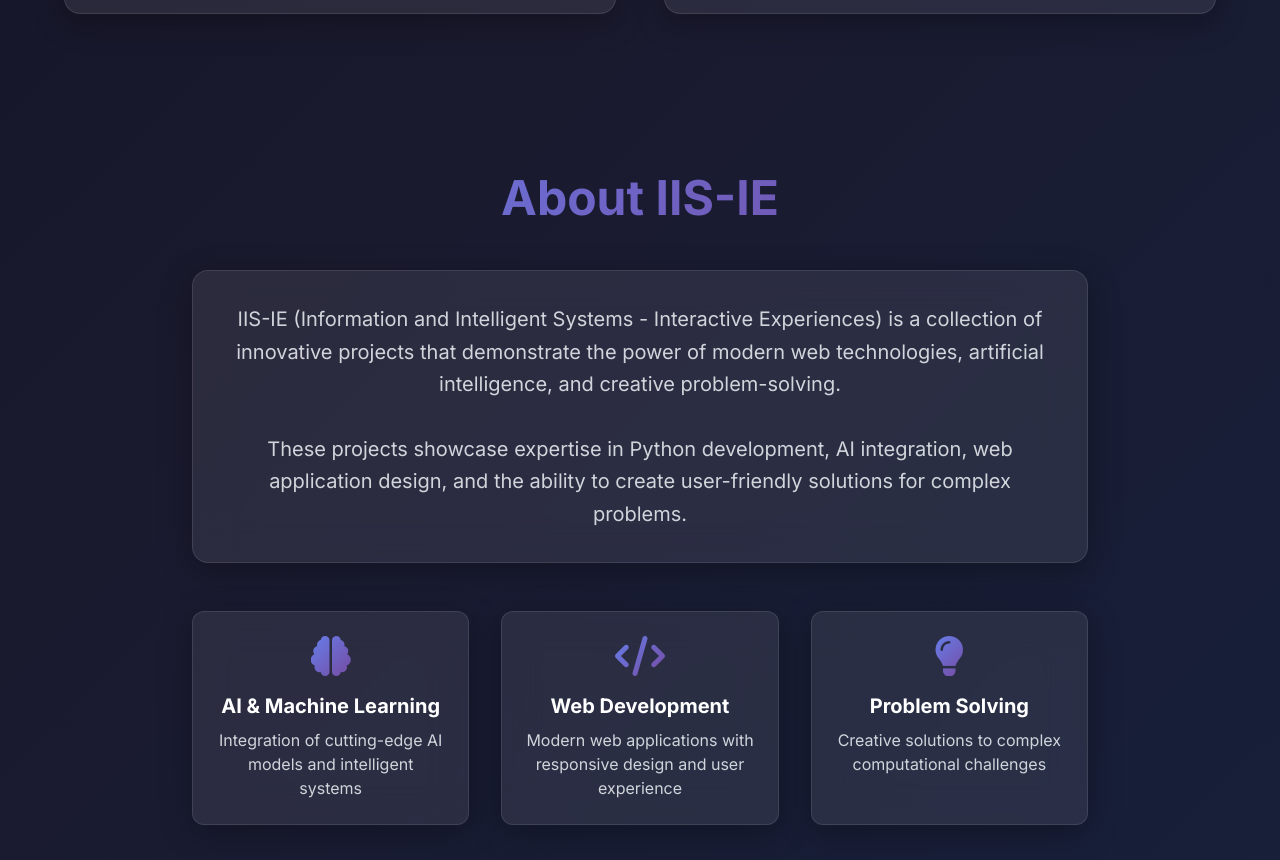
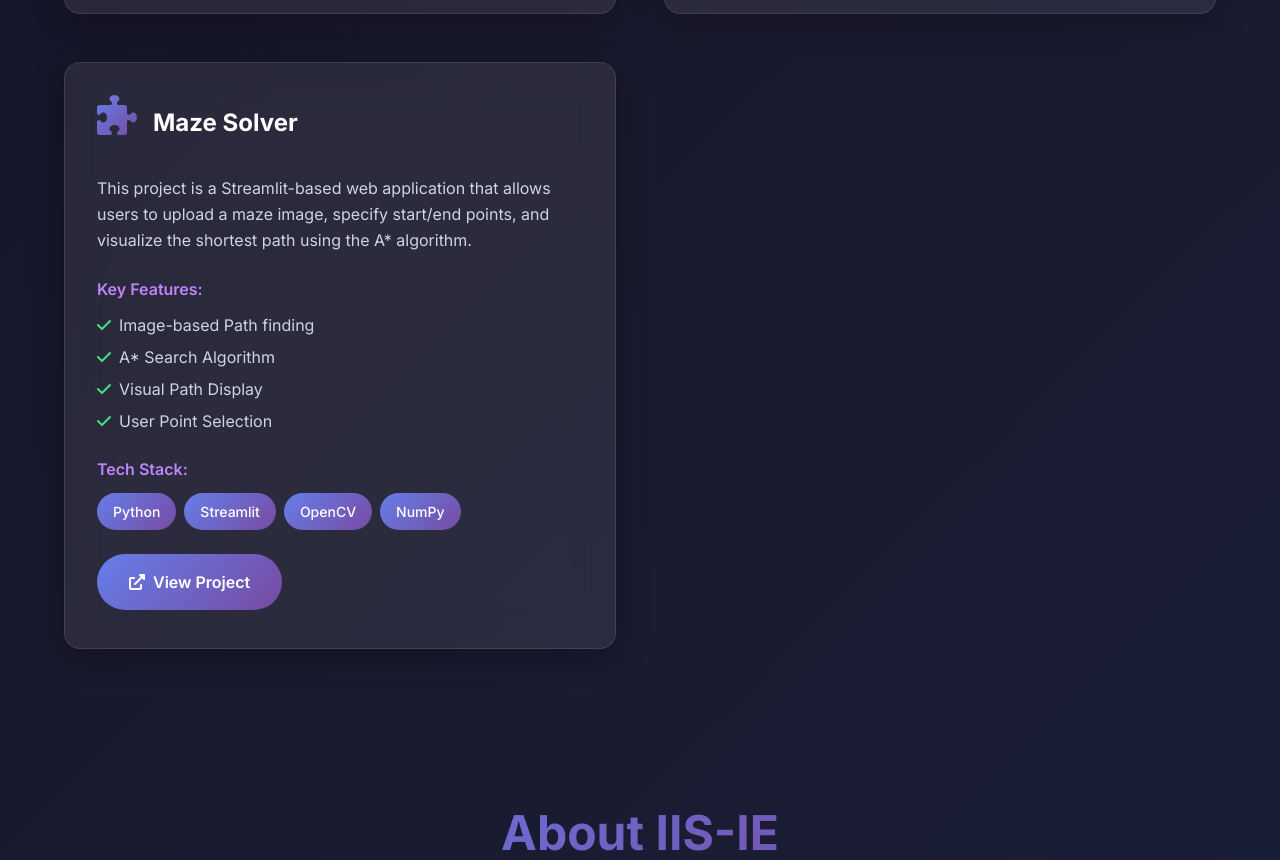
Before and after one commit to UnnatMalik/IIS-IE, a plain HTML site: page index.html in a window 1280 px wide. Shown: the part 1565-2425 px from the top of the page. Drawn offline with nearby package versions, Linux system fonts and the light colour scheme; animation ran at ten frames a second.

Commit message:
landing page changes

```diff
--- a/index.html
+++ b/index.html
@@ -279,7 +279,7 @@
                 <i class="fas fa-robot text-8xl feature-icon mb-6"></i>
             </div>
             <h1 class="text-5xl md:text-7xl font-bold mb-6 gradient-text">
-                IIS-IE Portfolio
+                IIS-IE
             </h1>
             <p class="text-xl md:text-2xl text-gray-300 mb-8 max-w-3xl mx-auto leading-relaxed">
                 Innovative projects showcasing <span class="text-blue-400 font-semibold">AI</span>,
@@ -337,6 +337,7 @@
                 </div>
 
                 <!-- Sudoku Project -->
+
                 <div class="project-card glass-effect rounded-2xl p-8 glow-effect">
                     <div class="flex items-center mb-6">
                         <i class="fas fa-puzzle-piece feature-icon mr-4"></i>
@@ -364,6 +365,37 @@
                         </div>
                     </div>
                     <a href="http://127.0.0.1:5000/" class="btn-primary inline-block">
+                        <i class="fas fa-external-link-alt mr-2"></i>View Project
+                    </a>
+                </div>
+
+                <!-- MAze Project -->
+                <div class="project-card glass-effect rounded-2xl p-8 glow-effect">
+                    <div class="flex items-center mb-6">
+                        <i class="fas fa-puzzle-piece feature-icon mr-4"></i>
+                        <h3 class="text-2xl font-bold">Maze Solver</h3>
+                    </div>
+                    <p class="text-gray-300 mb-6 leading-relaxed">
+                        This project is a Streamlit-based web application that allows users to upload a maze image, specify start/end points, and visualize the shortest path using the A* algorithm.                    </p>
+                    <div class="mb-6">
+                        <h4 class="font-semibold mb-3 text-purple-400">Key Features:</h4>
+                        <ul class="text-gray-300 space-y-2">
+                            <li><i class="fas fa-check text-green-400 mr-2"></i>Image-based Path finding</li>
+                            <li><i class="fas fa-check text-green-400 mr-2"></i>A* Search Algorithm</li>
+                            <li><i class="fas fa-check text-green-400 mr-2"></i>Visual Path Display</li>
+                            <li><i class="fas fa-check text-green-400 mr-2"></i>User Point Selection</li>
+                        </ul>
+                    </div>
+                    <div class="mb-6">
+                        <h4 class="font-semibold mb-3 text-purple-400">Tech Stack:</h4>
+                        <div class="flex flex-wrap gap-2">
+                            <span class="tech-badge">Python</span>
+                            <span class="tech-badge">Streamlit</span>
+                            <span class="tech-badge">OpenCV</span>
+                            <span class="tech-badge">NumPy</span>
+                        </div>
+                    </div>
+                    <a href="http://localhost:8502" class="btn-primary inline-block">
                         <i class="fas fa-external-link-alt mr-2"></i>View Project
                     </a>
                 </div>
```
